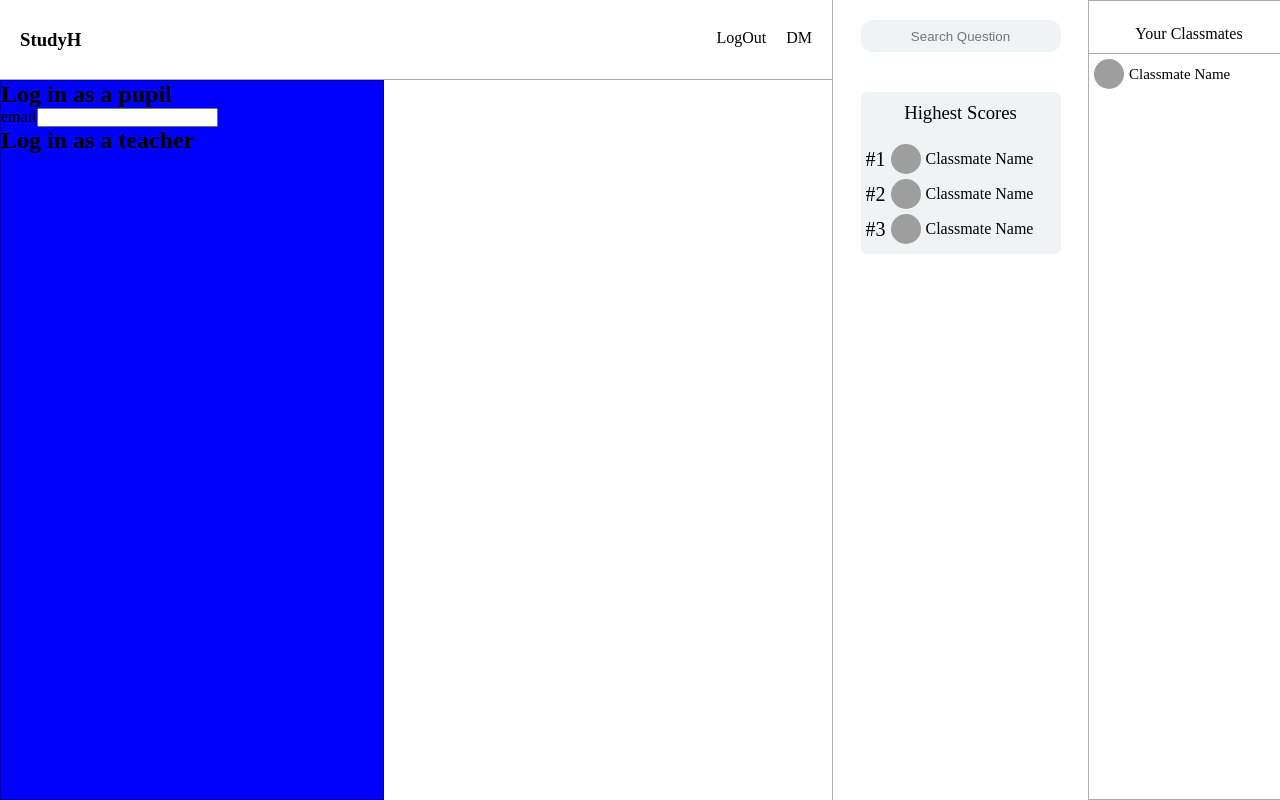
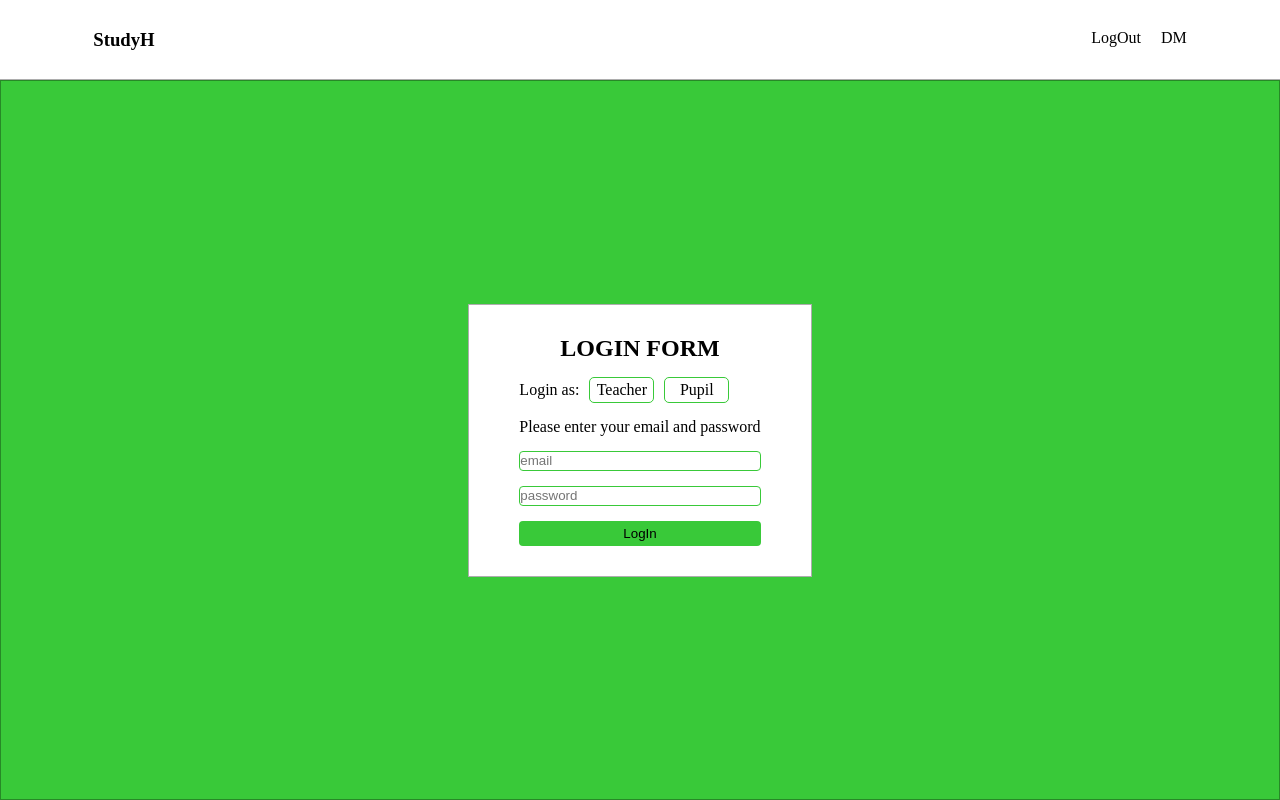
Before and after one commit to xhulia16/hoxton-final-project-studyH-frontend, a React (Vite) app: page /log-in in a window 1280 px wide. Built offline with nearby package versions, Linux system fonts and the light colour scheme; grey boxes are pictures that could not be loaded.

Commit message:
log in form

```diff
--- a/package.json
+++ b/package.json
@@ -7,11 +7,6 @@
     "build": "tsc && vite build",
     "preview": "vite preview"
   },
-  "dependencies": {
-    "react": "^18.0.0",
-    "react-dom": "^18.0.0",
-    "react-router-dom": "^6.4.2"
-  },
   "devDependencies": {
     "@types/react": "^18.0.0",
     "@types/react-dom": "^18.0.0",
--- a/src/App.css
+++ b/src/App.css
@@ -16,7 +16,7 @@ main {
   display: grid;
   min-height: 100vh;
   grid-template-areas:
-    "header header ranking classmates"
+    "header header header header"
     "main main ranking classmates";
   grid-template-rows: 10%;
   grid-template-columns: 30% 35% 20% 20%;
@@ -25,10 +25,11 @@ main {
 
 header {
   grid-area: header;
+  width: 100vw;
   display: grid;
   grid-auto-flow: column;
-  justify-content: space-between;
-  padding: 0px 20px;
+  justify-content: space-around;
+  gap: 750px;
   align-content: center;
   border-bottom: var(--border);
 }
@@ -61,34 +62,33 @@ header ul {
   border-left: var(--border);
 }
 
-.ranking-section ul{
+.ranking-section ul {
   background-color: var(--search-color);
   width: 200px;
   border-radius: 7px;
   padding: 5px;
 }
 
-.ranking-section h3{
+.ranking-section h3 {
   font-weight: 400;
   padding-bottom: 20px;
   padding-top: 5px;
 }
 
-.pupil-rank{
+.pupil-rank {
   display: grid;
   grid-auto-flow: column;
   align-items: center;
   justify-content: left;
-  gap:5px;
+  gap: 5px;
   padding-bottom: 5px;
 }
 
-.ranking{
+.ranking {
   font-size: 20px;
 }
 
 .classmates-list {
-
   padding-top: 24px;
   grid-area: classmates;
   border: var(--border);
@@ -100,11 +100,11 @@ header ul {
   height: 100%;
 }
 
-.classmates-list p{
+.classmates-list p {
   text-align: center;
 }
 
-.classmates-list li{
+.classmates-list li {
   padding-top: 5px;
   padding-left: 5px;
   display: grid;
@@ -117,7 +117,7 @@ header ul {
 
 .search {
   height: 32px;
-  background-color:  var(--search-color);
+  background-color: var(--search-color);
   border: none;
   border-radius: 12px;
   text-align: center;
@@ -169,7 +169,6 @@ ul {
   align-content: baseline;
 }
 
-
 .profile-pic {
   width: 30px;
   height: 30px;
@@ -182,8 +181,8 @@ ul {
   width: 200px;
 }
 
-::-webkit-scrollbar{
-  width:4px;
+::-webkit-scrollbar {
+  width: 4px;
 }
 
 ::-webkit-scrollbar-thumb {
@@ -191,7 +190,67 @@ ul {
 }
 
 /* log in page */
-.logIn-page{
+.logIn-page {
   border: var(--border);
-  background-color: blue;
+  width: 100vw;
+  display: grid;
+  grid-auto-flow: column;
+  justify-content: center;
+  align-items: center;
+  background-color: var(--main-color);
 }
+
+.title {
+  justify-self: center;
+}
+
+.logIn-page form {
+  display: grid;
+  align-content: center;
+  width: 100%;
+  border: var(--border);
+  gap: 15px;
+  height: fit-content;
+  padding: 30px 50px;
+  background-color: white;
+}
+
+.logIn-page form input {
+  border: 1px solid var(--main-color);
+  width: 100%;
+  outline-color: var(--main-color);
+  height:20px;
+  border-radius: 4px;
+}
+
+.log-in_details {
+  display: block;
+  padding-right: 20px;
+  width: 70px;
+}
+
+.logIn-question {
+  display: grid;
+  grid-auto-flow: column;
+  gap: 10px;
+  justify-content: left;
+  align-items: center;
+}
+
+.logIn-question input {
+  display: none;
+}
+
+.logIn-question input + span {
+  width: 65px;
+  display: block;
+  padding: 3px;
+  border: 1px solid var(--main-color);
+  border-radius: 5px;
+  text-align: center;
+}
+
+.logIn-question input[type="radio"]:checked + span {
+  background-color: var(--main-color);
+  border-radius: 8px;
+}
--- a/src/App.tsx
+++ b/src/App.tsx
@@ -9,9 +9,11 @@ import { PageNotFound } from "./pages/PageNotFound";
 import { LogIn } from "./pages/LogInPage";
 
 function App() {
+  const [currentUser, setCurrentUser]=useState()
   return (
     <div className="App">
       <main>
+
         <Header/>
         <Routes>
         <Route index element={<Navigate to='/home' />} />
@@ -19,8 +21,13 @@ function App() {
         <Route path='/log-in' element={<LogIn/>} />
         <Route path='*' element={<PageNotFound/>} />
         </Routes>
-        <Ranking />
+        {currentUser? <>
+          <Ranking />
         <ClassMates/>
+        </>:
+        null
+         }
+
       </main>
     </div>
   );
--- a/src/components/Header.tsx
+++ b/src/components/Header.tsx
@@ -1,3 +1,5 @@
+
+
 export function Header(){
     return(
         <header>
--- a/src/pages/LogInPage.tsx
+++ b/src/pages/LogInPage.tsx
@@ -1,17 +1,39 @@
-export function LogIn(){
-    return(
+export function LogIn() {
+  return (
     <div className="logIn-page">
       <form className="pupil-logIn">
-                <h2>Log in as a pupil</h2>
+        <h2 className="title">LOGIN FORM</h2>
+        <div className="logIn-question">
+          <p>Login as:</p>
           <label>
-                    email
-                <input></input>
+            <input
+              type="radio"
+              name="answer"
+              value="example"
+              className="custom"
+            ></input>
+            <span>Teacher</span>
           </label>
+          <label>
+            <input
+              type="radio"
+              name="answer"
+              value="example"
+              className="custom"
+            ></input>
+            <span>Pupil</span>
+          </label>
+        </div>
 
-            </form>
-            <form className="teacher-logIn">
-                <h2>Log in as a teacher</h2>
+<p>Please enter your email and password</p>
+        <label>
+          <input placeholder="email" name="email"></input>
+        </label>
+        <label>
+          <input placeholder="password" type="password" name="password"></input>
+        </label>
+        <button>LogIn</button>
       </form>
     </div>
-    )
+  );
 }
```
Also changed, not shown: 1 other file (tests, documents, lock files or other folders). Lines whose indentation alone changed are shown as unchanged.
